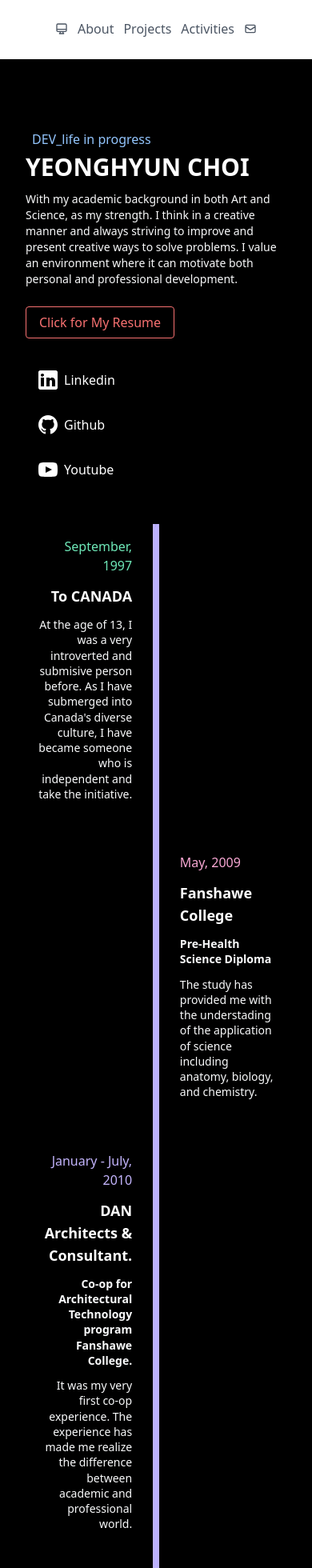
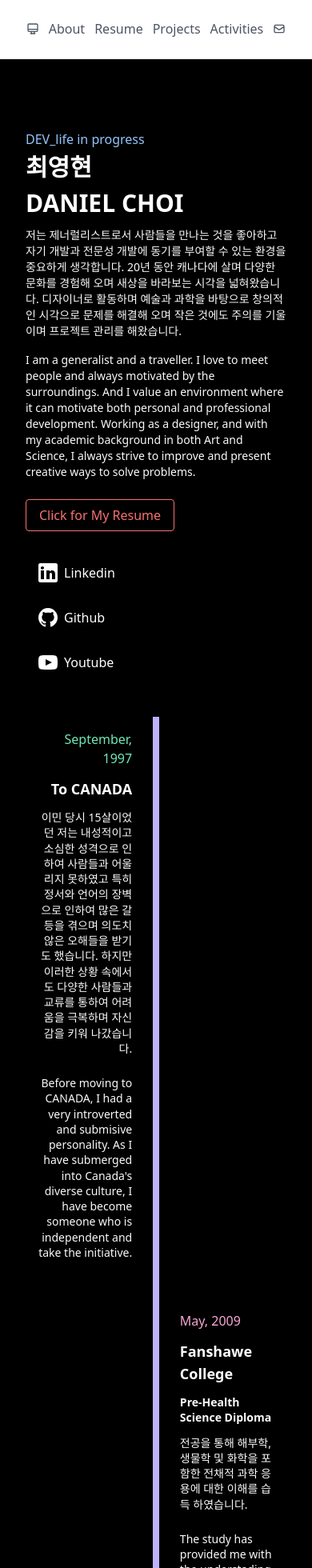
Before and after one commit to yhdchoi/portfolio, a Vue app: page /about in a window 390 px wide. Shown: the top 1960 px of the page at 80% size. Built offline with nearby package versions, Linux system fonts and the light colour scheme.

Commit message:
Update
About, Resume, Projects, J_Blog, JWT

```diff
--- a/src/components/Footer.vue
+++ b/src/components/Footer.vue
@@ -1,5 +1,5 @@
 <template>
-      <div class="bg-gray-200 h-10 w-screen bottom-0 text-center">
+      <div class="bg-gray-200 h-10 w-full bottom-0 text-center">
           <i class="leading-10">Created by YEONGHYUN CHOI. 2021.</i>
       </div>
 </template>
--- a/src/components/Header.vue
+++ b/src/components/Header.vue
@@ -27,6 +27,12 @@
         :to="{ name: 'About' }"
         class="border-b-2 border-transparent hover:text-gray-800 dark:hover:text-gray-200 hover:border-blue-500 mx-1.5 sm:mx-6"
         >About</router-link
+      >
+
+      <router-link
+        :to="{ name: 'Resume' }"
+        class="border-b-2 border-transparent hover:text-gray-800 dark:hover:text-gray-200 hover:border-purple-500 mx-1.5 sm:mx-6"
+        >Resume</router-link
       >
 
       <router-link
--- a/src/views/About.vue
+++ b/src/views/About.vue
@@ -5,22 +5,34 @@
         class="container mx-auto flex flex-col items-start md:flex-row my-12 md:my-24"
       >
         <div
-          class="flex flex-col w-full sticky md:top-36 lg:w-1/3 mt-2 md:mt-12 px-8"
+          class="flex flex-col w-full  md:top-36 lg:w-1/3 mt-2 md:mt-12 px-8"
         >
-          <p class="ml-2 text-blue-300 tracking-loose">
+          <p class="text-blue-300 tracking-loose">
             DEV_life in progress
           </p>
           <p
             class="font-bold text-3xl md:text-4xl uppercase leading-normal md:leading-relaxed mb-2"
           >
-            Yeonghyun Choi
+            최영현 <br />
+            Daniel Choi
           </p>
           <p class="text-sm md:text-base text-gray-50 mb-4">
-            With my academic background in both Art and Science, as my strength.
-            I think in a creative manner and always striving to improve and
-            present creative ways to solve problems. I value an environment
-            where it can motivate both personal and professional development.
+            저는 제너럴리스트로서 사람들을 만나는 것을 좋아하고 자기 개발과
+            전문성 개발에 동기를 부여할 수 있는 환경을 중요하게 생각합니다. 20년
+            동안 캐나다에 살며 다양한 문화를 경험해 오며 새상을 바라보는 시각을
+            넓혀왔습니다. 디자이너로 활동하며 예술과 과학을 바탕으로 창의적인
+            시각으로 문제를 해결해 오며 작은 것에도 주의를 기울이며 프로젝트
+            관리를 해왔습니다.
           </p>
+          <p class="text-sm md:text-base text-gray-50 mb-4">
+            I am a generalist and a traveller. I love to meet people and always
+            motivated by the surroundings. And I value an environment where it
+            can motivate both personal and professional development. Working as
+            a designer, and with my academic background in both Art and Science,
+            I always strive to improve and present creative ways to solve
+            problems.
+          </p>
+
           <div class="mt-4">
             <router-link
               :to="{ name: 'Resume' }"
@@ -111,10 +123,20 @@
                   <p
                     class="text-sm md:text-base leading-snug text-gray-50 text-opacity-100"
                   >
-                    At the age of 13, I was a very introverted and submisive
-                    person before. As I have submerged into Canada's diverse
-                    culture, I have became someone who is independent and take
-                    the initiative.
+                    이민 당시 15살이었던 저는 내성적이고 소심한 성격으로 인하여
+                    사람들과 어울리지 못하였고 특히 정서와 언어의 장벽으로
+                    인하여 많은 갈등을 겪으며 의도치 않은 오해들을 받기도
+                    했습니다. 하지만 이러한 상황 속에서도 다양한 사람들과 교류를
+                    통하여 어려움을 극복하며 자신감을 키워 나갔습니다.
+                  </p>
+                  <br />
+                  <p
+                    class="text-sm md:text-base leading-snug text-gray-50 text-opacity-100"
+                  >
+                    Before moving to CANADA, I had a very introverted and
+                    submisive personality. As I have submerged into Canada's
+                    diverse culture, I have become someone who is independent
+                    and take the initiative.
                   </p>
                 </div>
               </div>
@@ -136,7 +158,16 @@
                   <p
                     class="text-sm md:text-base leading-snug text-gray-50 text-opacity-100"
                   >
-                    The study has provided me with the understading of the application of science including anatomy, biology, and chemistry.
+                    전공을 통해 해부학, 생물학 및 화학을 포함한 전채적 과학
+                    응용에 대한 이해를 습득 하였습니다.
+                  </p>
+                  <br />
+                  <p
+                    class="text-sm md:text-base leading-snug text-gray-50 text-opacity-100"
+                  >
+                    The study has provided me with the understading of the
+                    application of science including anatomy, biology, and
+                    chemistry.
                   </p>
                 </div>
               </div>
@@ -152,18 +183,30 @@
                   <h4 class="mb-3 font-bold text-lg md:text-xl">
                     DAN Architects & Consultant.
                   </h4>
-                  <p
+                  <!-- <p
                     class="mb-3 text-sm md:text-base font-bold leading-snug text-gray-50 text-opacity-100"
                   >
                     Co-op for Architectural Technology program <br />
                     Fanshawe College.
-                  </p>
+                  </p> -->
                   <p
                     class="text-sm md:text-base leading-snug text-gray-50 text-opacity-100"
                   >
-                    It was my very first co-op experience. The experience has
-                    made me realize the difference between academic and
-                    professional world.
+                    저의 첫 사회경험으로서 이를 통해 학업과 현업의 차이를 깨닫게
+                    되었습니다. 학업을 통해 얻은 지식과 이론만을 바탕으로
+                    바라보던 건축을 현실화 한다는 것은 매우 어려운 일이였습니다.
+                    현실에서는 건축주외 많은 사람들의 협조와 이해가 필요로 했고
+                    이것을 이끌어 낸다는것은 결코 쉬운 작업이 아니였습니다.
+                  </p>
+                  <br />
+                  <p
+                    class="text-sm md:text-base leading-snug text-gray-50 text-opacity-100"
+                  >
+                    The experience has made me realize the difference between
+                    academic and professional world. My perspective on
+                    architecture was solely based on idea and theories, not
+                    considering the reality. Making the idea into reality was a
+                    very difficult and exasperating task.
                   </p>
                 </div>
               </div>
@@ -180,18 +223,25 @@
                   <h4 class="mb-3 font-bold  text-lg md:text-xl text-left">
                     EGA Group Inc.
                   </h4>
-                  <p
+                  <!-- <p
                     class="mb-3 text-sm md:text-base font-bold leading-snug text-gray-50 text-opacity-100"
                   >
                     Co-op for Architectural Technology program <br />
                     Fanshawe College.
+                  </p> -->
+                  <p
+                    class="text-sm md:text-base leading-snug text-gray-50 text-opacity-100"
+                  >
+                    이 기회는 저에게 프로젝트 관리의 중요성을 깨우치는 경험을
+                    제공했습니다.
                   </p>
+                  <br />
                   <p
                     class="text-sm md:text-base leading-snug text-gray-50 text-opacity-100"
                   >
                     The opportunity has provided me with an experience of
                     working in a large company which has tought me the
-                    importance of team management.
+                    importance of project management.
                   </p>
                 </div>
               </div>
@@ -201,7 +251,9 @@
               >
                 <div class="order-1 w-5/12"></div>
                 <div class="order-1 w-5/12 px-1 py-4 text-right">
-                  <p class="mb-3 text-base text-red-300">September, 2009 - May, 2013</p>
+                  <p class="mb-3 text-base text-red-300">
+                    September, 2009 - May, 2013
+                  </p>
                   <h4 class="mb-3 font-bold text-lg md:text-xl">
                     Fanshawe College
                   </h4>
@@ -213,8 +265,15 @@
                   <p
                     class="text-sm md:text-base leading-snug text-gray-50 text-opacity-100"
                   >
-                    The program has helped me to build a solid foundation on Structural
-                    Engineering and Planning.
+                    프로그램을 통해 구조 공학 및 계획에 대한 기반을
+                    구축하였습니다.
+                  </p>
+                  <br />
+                  <p
+                    class="text-sm md:text-base leading-snug text-gray-50 text-opacity-100"
+                  >
+                    The program has helped me to build a solid foundation on
+                    Structural Engineering and Planning.
                   </p>
                 </div>
               </div>
@@ -225,7 +284,9 @@
                 <div class="order-1 w-5/12"></div>
 
                 <div class="order-1  w-5/12 px-1 py-4">
-                  <p class="mb-3 text-base text-blue-300">September, 2013 - June, 2017</p>
+                  <p class="mb-3 text-base text-blue-300">
+                    September, 2013 - June, 2017
+                  </p>
                   <h4 class="mb-3 font-bold  text-lg md:text-xl text-left">
                     University of Toronto
                   </h4>
@@ -239,7 +300,23 @@
                   <p
                     class="text-sm md:text-base leading-snug text-gray-50 text-opacity-100"
                   >
-                    The study has helped me building skills in critical thinking, leadership and project management.
+                    어릴 적부터 예술과 건축에 관심이 많았었으며 건축에 묻어 있는
+                    건축가들의 철학을 알아가는 데 흥미를 느끼고, 건축물이
+                    전해주는 다양하고 특별한 경험들이 재미있었습니다. 또한,
+                    건축이 가르쳐주는 인류의 역사와 문화들은 다소 비판적인
+                    생각을 지니고 있었던 저 자신에게 세상을 더 넓게 바라보는
+                    방법을 알려주었습다.
+                  </p>
+                  <br />
+                  <p
+                    class="text-sm md:text-base leading-snug text-gray-50 text-opacity-100"
+                  >
+                    I have been interested in art and architecture since I was
+                    young. I was interested in learning about the philosophies
+                    of architects, and I've enjoyed the special experiences that
+                    architecture conveys. In addition, the history and culture
+                    of mankind through architecture showed me how to view the
+                    world in a more broadly perspective.
                   </p>
                 </div>
               </div>
@@ -255,6 +332,14 @@
                   <h4 class="mb-3 font-bold text-lg md:text-xl">
                     Bpa Design Inc.
                   </h4>
+                  <p
+                    class="text-sm md:text-base leading-snug text-gray-50 text-opacity-100"
+                  >
+                    아름다운 제주도에 함덕에 위치한 사무실에서 저는 리드
+                    디자이너로 일하면서 클라이언트 관리, 디자인 및 계획, 도면,
+                    축소 모델 제작 및 프레젠테이션을 담당했습니다.
+                  </p>
+                  <br />
                   <p
                     class="text-sm md:text-base leading-snug text-gray-50 text-opacity-100"
                   >
@@ -281,6 +366,14 @@
                   <p
                     class="text-sm md:text-base leading-snug text-gray-50 text-opacity-100"
                   >
+                    언어학원에서 영어 강사로 일하며 다양한 분야의 사람들을
+                    만나고 이야기를 나눌수 있었습니다. 그리고 이곳에서 만난 한
+                    Software Engineer를 통해 개발자로서 도전하게 되었습니다.
+                  </p>
+                  <br />
+                  <p
+                    class="text-sm md:text-base leading-snug text-gray-50 text-opacity-100"
+                  >
                     I have worked as an English teacher. It was a challanging
                     experience for me. I have realized the difference between
                     knowing and teaching.
@@ -300,7 +393,18 @@
                     SBS Computer Academy
                   </h4>
                   <p
-                    class="font-bold md:text-lg leading-snug text-opacity-100 text-white hover:text-blue-300"
+                    class="text-sm md:text-base leading-snug text-opacity-100 text-white hover:text-blue-300"
+                  >
+                    고등학교 첫 프로그래밍 수업에서 프로그래밍의 매력에 푹
+                    빠지게 되었습니다. 건축 및 과학 배경에서 얻은 기술과 경험을
+                    바탕으로 저는 단순히 학습만 하는 것이 아니라 문제에 대한
+                    다양한 솔루션을 찾기위해 노력하였습니다. 이러한 저의 강점은
+                    다른 개발자와 차별화되는 부분이며 업계에 새로운 관점을
+                    제시할 수 있습니다.
+                  </p>
+                  <br />
+                  <p
+                    class="text-sm md:text-base leading-snug text-opacity-100 text-white hover:text-blue-300"
                   >
                     It was my first programming class in high school, where I
                     was captured by the charm of programming. With my skills and
@@ -317,7 +421,6 @@
               class="mx-auto -mt-30 md:-mt-30"
               src="https://img.icons8.com/color/96/000000/innovation.png"
             />
-
           </div>
         </div>
         <!-- End of Timeline -->
--- a/src/views/Activities.vue
+++ b/src/views/Activities.vue
@@ -58,7 +58,7 @@
       </h1>
     </a>
     <div class="w-full text-center mt-3 mb-8">
-      <p>Sharing my knowledge and thoughts with the community.</p>
+      <p>Sharing with the community.</p>
     </div>
   </div>
 </template>
--- a/src/views/Resume.vue
+++ b/src/views/Resume.vue
@@ -1,7 +1,7 @@
 <template>
-  <div class="m-auto w-full bg-black flex-row justify-center items-center ">
+  <main class="m-auto w-full bg-black flex-row justify-center items-center ">
     <div class="container m-auto min-h-screen bg-black">
-      <div
+      <section
         class="m-auto max-w-sm rounded-lg overflow-hidden shadow-lg mb-2 bg-black"
       >
         <div>
@@ -14,15 +14,25 @@
           />
         </div>
         <div class="pt-6 pb-8 text-white text-center">
-          <p class="text-3xl mb-2 ">Daniel Choi / 최영현</p>
+          <p class="text-3xl mb-2 ">최영현</p>
+          <p class="text-3xl mb-2 ">Daniel Choi</p>
           <p class="text-gray-300">Backend Developer</p>
           <p class="text-sm mt-2 text-gray-300">
             Originated from Planet Earth
           </p>
         </div>
-      </div>
+      </section>
+
+      <!-- Intro -->
+      <section class="m-auto text-center">
+        <div>
+          <p class="text-gray-300 text-sm px-5"></p>
+          <br />
+          <p class="text-gray-300 text-sm px-5"></p>
+        </div>
+      </section>
       <!-- About -->
-      <div class="bg-black p-5">
+      <section class="bg-black p-5">
         <div
           class="flex items-center space-x-2 font-semibold text-gray-200 leading-8"
         >
@@ -48,18 +58,18 @@
           <div class="grid md:grid-cols-2 text-sm">
             <div class="grid grid-cols-2">
               <div class="px-4 py-2 font-semibold">First Name:</div>
-              <div class="px-4 py-2">Yeonghyun</div>
+              <div class="px-4 py-2">영현 Daniel</div>
             </div>
             <div class="grid grid-cols-2">
               <div class="px-4 py-2 font-semibold">Last Name:</div>
-              <div class="px-4 py-2">Choi</div>
+              <div class="px-4 py-2">최 Choi</div>
             </div>
             <div class="grid grid-cols-2">
               <div class="px-4 py-2 font-semibold">Contact No.:</div>
               <div class="px-4 py-2">+82 010 2162 9310</div>
             </div>
             <div class="grid grid-cols-2">
-              <div class="px-4 py-2 font-semibold">Address:</div>
+              <div class="px-4 py-2 font-semibold">Reside in:</div>
               <div class="px-4 py-2">
                 Seoul, South Korea <br />/ Toronto, Canada
               </div>
@@ -78,10 +88,10 @@
             </div>
           </div>
         </div>
-      </div>
+      </section>
       <!-- End of about section -->
       <!-- Experience and education -->
-      <div class="bg-black p-5">
+      <section class="bg-black p-5">
         <div class="grid grid-cols-2">
           <div>
             <div
@@ -190,9 +200,9 @@
           </div>
         </div>
         <!-- End of Experience and education grid -->
-      </div>
+      </section>
       <!-- Social Traffic -->
-      <div class="m-auto">
+      <section class="m-auto">
         <div class="flex flex-col min-w-0 p-4 bg-black">
           <div class="items-center px-1 py-2">
             <div class="flex mb-2">
@@ -449,8 +459,8 @@
           </table>
           <br />
         </div>
-      </div>
+      </section>
       <!-- ./Social Traffic -->
     </div>
-  </div>
+  </main>
 </template>
```
Also changed, not shown: src/views/JBlog.vue (+53 -50 lines), src/views/JWT.vue (+42 -42 lines).
